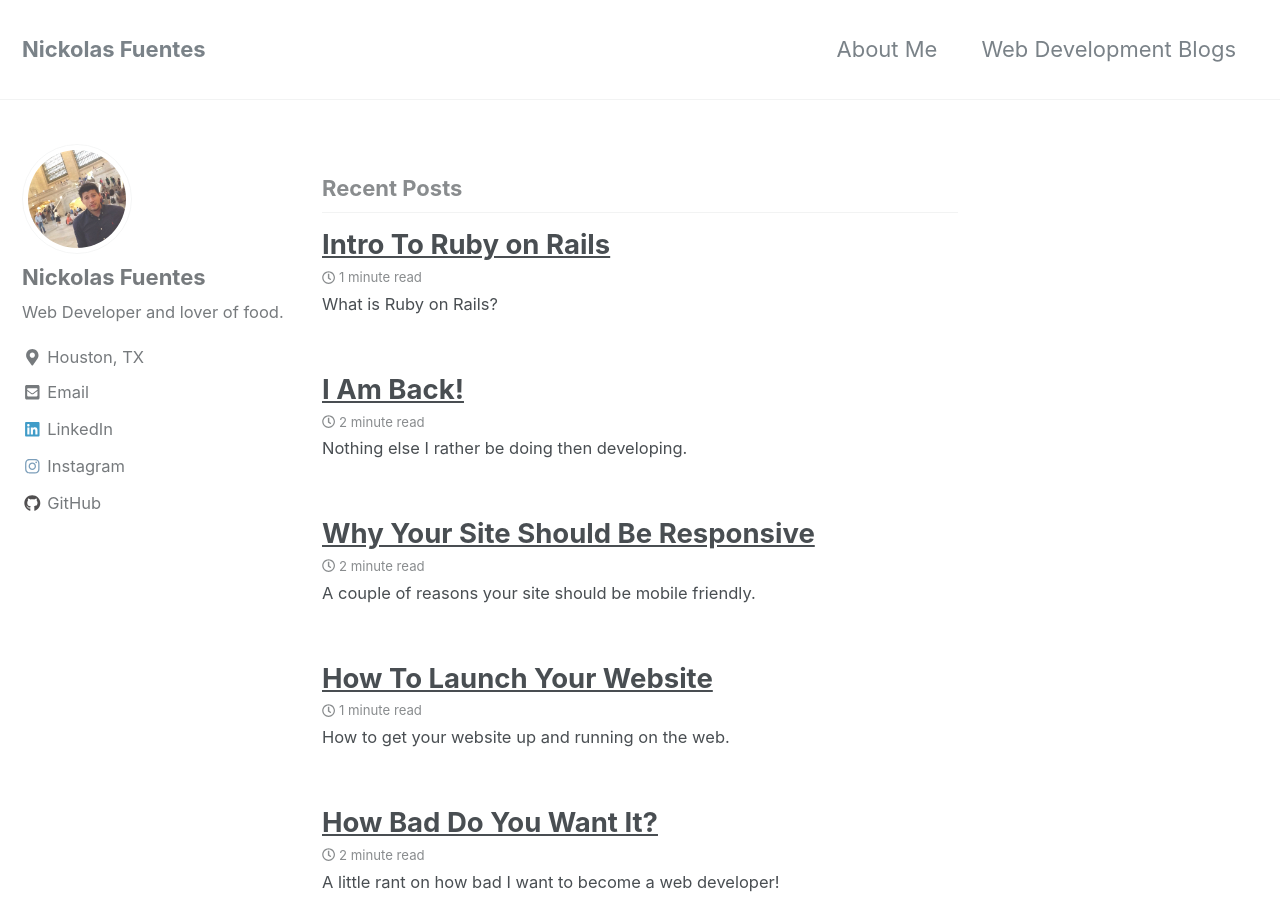
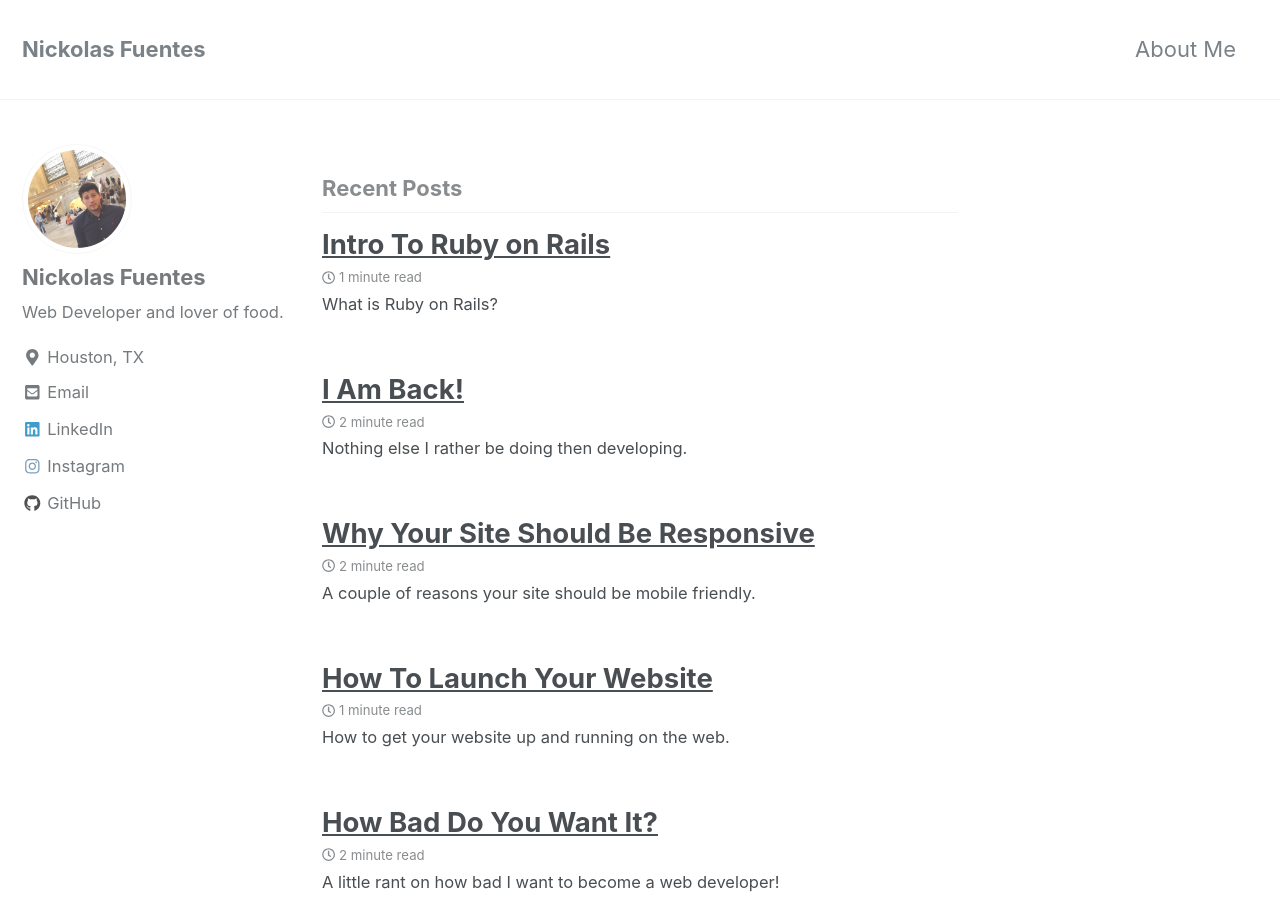
Before and after one commit to nickfuentes/NickolasFuentes.io, a Jekyll site: the page built from index.html, in a window 1280 px wide and 900 px high. Built offline with Jekyll 4.4.1, drawn with Linux system fonts in a browser that asks for light colours; nearby versions of some CDN libraries; the list of posts is cut into pages by our own code.

Commit message:
Deleted Development page and link

```diff
--- a/_data/navigation.yml
+++ b/_data/navigation.yml
@@ -2,8 +2,6 @@
 main:
   - title: "About Me"
     url: /about-me/
-  - title: "Web Development Blogs"
-    url: /web-development-blogs/
   # - title: "About"
   #   url: https://mmistakes.github.io/minimal-mistakes/about/
   # - title: "Sample Posts"
```
